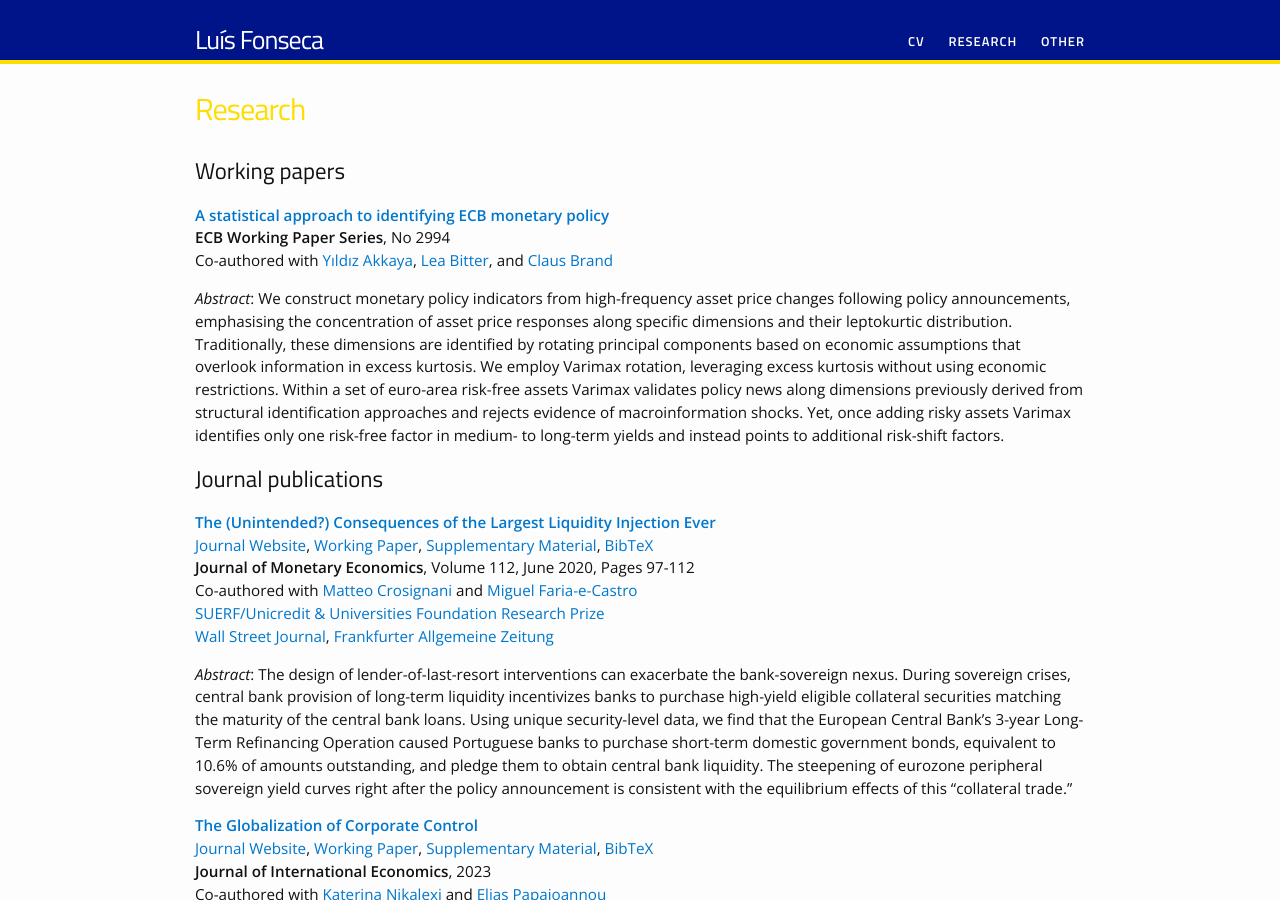
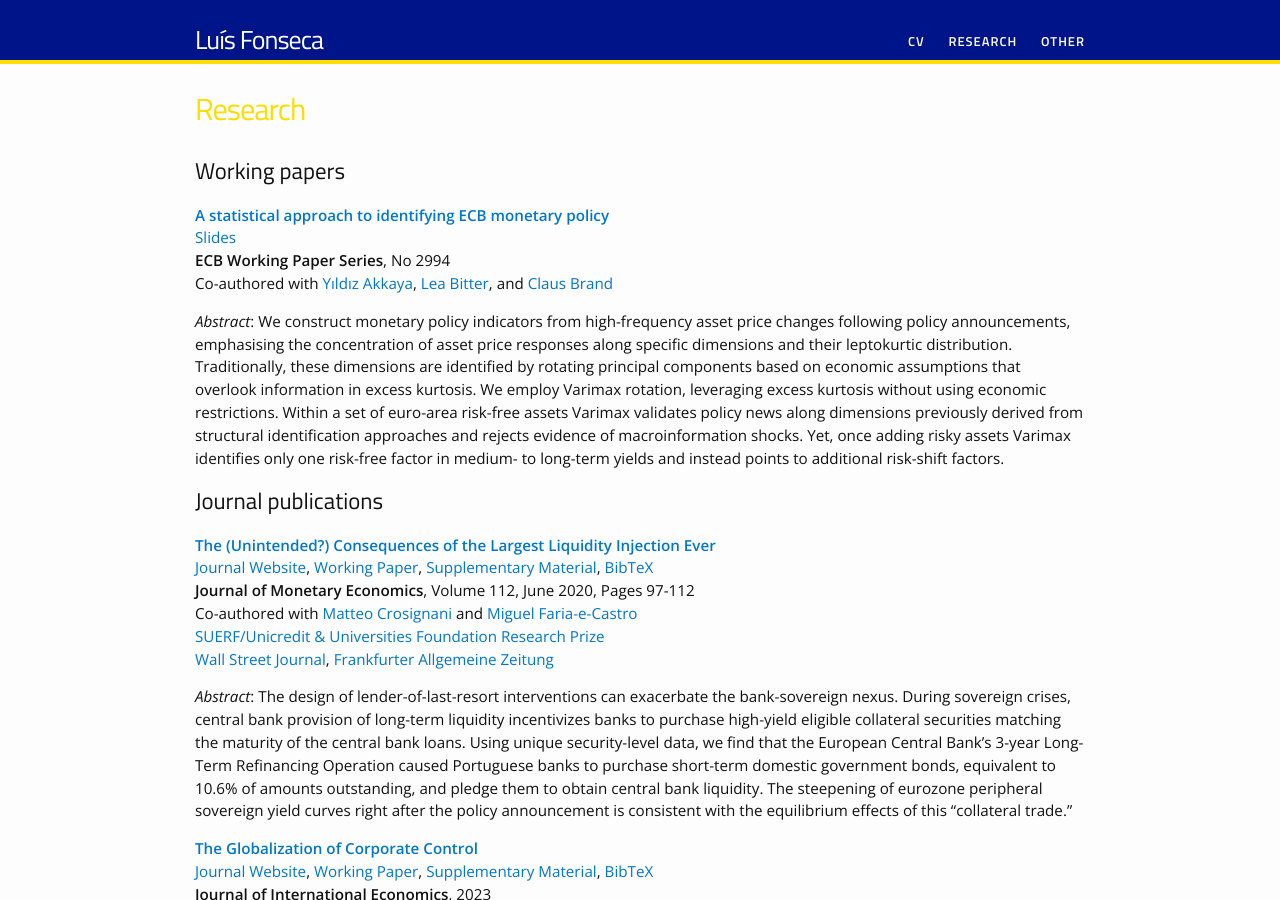
Before and after one commit to luispfonseca/luispfonseca.github.io, a Jekyll site: the page built from research.md, in a window 1280 px wide and 900 px high. Built offline with Jekyll 4.4.1, drawn with Linux system fonts in a browser that asks for light colours; some web fonts are replaced.

Commit message:
Update research.md

```diff
--- a/research.md
+++ b/research.md
@@ -7,6 +7,7 @@ permalink: /research/
 ## Working papers
 
 [**A statistical approach to identifying ECB monetary policy**](https://www.ecb.europa.eu/pub/pdf/scpwps/ecb.wp2994~6c2bcefa86.en.pdf) <br>
+[Slides](files/ABBF_slides.pdf) <br>
 **ECB Working Paper Series**, No 2994 <br>
 Co-authored with [Yıldız Akkaya](https://sites.google.com/site/yildizakkaya), [Lea Bitter](https://www.leabitter.com/), and [Claus Brand](https://www.ecb.europa.eu/pub/research/authors/profiles/claus-brand.en.html)
 
```
